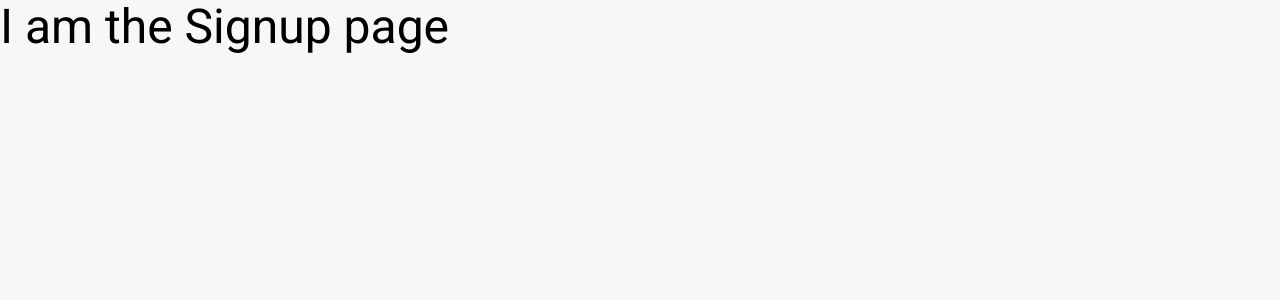
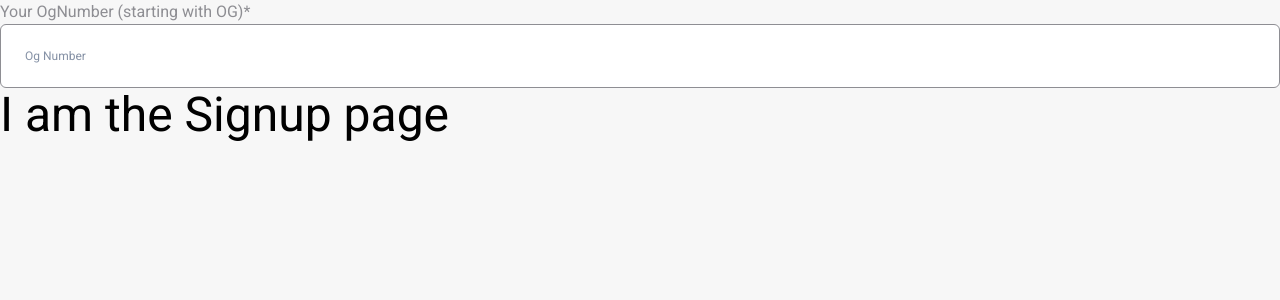
Before and after one commit to tyinter46/TescomDigitalizationFrontend, a React (Create React App) app: page /auth/register in a window 1280 px wide. Shown: the top 300 px of the page. Built offline with nearby package versions, Linux system fonts and the light colour scheme.

Commit message:
feat: new landing page update

```diff
--- a/src/assets/logos.ts
+++ b/src/assets/logos.ts
@@ -4,3 +4,4 @@ const POLYGON_PATH = "/img/polygon";
 export const ogLogo = `${IMG_PATH}/OGLOGO.png`;
 export const whitePolygon = `${POLYGON_PATH}/whitePolygon.png`;
 export const yellowPolygon = `${POLYGON_PATH}/yellowPolygon.png`;
+export const yellowAndWhitePolygon = `${POLYGON_PATH}/yellowAndWhitePolygon.png`;
--- a/src/components/layouts/home/LeftContent.tsx
+++ b/src/components/layouts/home/LeftContent.tsx
@@ -5,11 +5,19 @@ import { SIGNUP } from "routes/CONSTANTS";
 const LeftContent = () => {
   return (
     <div className="flex flex-col content-center w-1/4 h-screen bg-gradient-to-r from-green from-100% via-yellow-500 via-100% to-green-500 to-200%">
-      <div className="mt-80 gap-x-10">
+      <div className="flex flex-col mt-20 ml-10 content-center md: block">
+        <strong>
+          {" "}
+          <h4 className="text-white">Simplified .</h4>
+          <h4 className="text-yellow">Secure.</h4>
+          <h5 className="text-white">Analytical Staff Data Management</h5>
+        </strong>
+      </div>
+      <div className="mt-40 gap-x-10">
         <img src={yellowPolygon} alt="yellowPolygon" />
         <img src={whitePolygon} alt="whitePolygon" />
       </div>
-      <div className="mt-40 flex md: flex flex-row justify-evenly mt-40 w-inherit ">
+      <div className="mt-10 flex md: flex flex-row justify-evenly mt-40 w-inherit ">
         <div className="text-wrap text-base content-center text-white block w-1/2 hidden md:block">
           Unlock Efficiency with Our Advanced Staff Management Platform
         </div>
--- a/src/components/layouts/home/RightContent.tsx
+++ b/src/components/layouts/home/RightContent.tsx
@@ -1,5 +1,10 @@
+import { yellowAndWhitePolygon } from "assets/logos";
 const RightContent = () => {
-  return <div className="h-96 w-96 ml-48 mt-40 bg-green rounded-2xl"></div>;
+  return (
+    <div className="h-{10px} w-96 ml-48 mt-28 mb-10 bg-green rounded-2xl">
+      <img src={yellowAndWhitePolygon} alt="" className="mt-60" />
+    </div>
+  );
 };
 
 export default RightContent;
--- /dev/null
+++ b/src/components/widgets/dropdowns/Dropdown.tsx
@@ -0,0 +1,30 @@
+import { useMemo, cloneElement, Children } from "react";
+import type { ReactNode } from "react";
+
+interface Props {
+  children: ReactNode;
+  button: ReactNode;
+}
+
+const Dropdown = ({ children, button }: Props) => {
+  const dropDownElements = useMemo(() => {
+    const childrenArray = Children.toArray(children);
+    const className = "last:border-b-0 border-1 transition-colors rounded-one whitespace-nowrap";
+    // eslint-disable-next-line @typescript-eslint/no-unsafe-argument
+    return childrenArray.map((child: any) => {
+      // eslint-disable-next-line @typescript-eslint/no-unsafe-argument
+      return cloneElement(child, { ...child.props, className });
+    });
+  }, [children]);
+
+  return (
+    <div className="group relative">
+      {button}
+      <div className="min-w-full hidden absolute group-hover:block transition-transform duration-1000 z-20 left-{50%] translate-x-[-50%]">
+        <div className="p-3 bg-white rounded-lg overflow-hiidden w-auto">{dropDownElements}</div>
+      </div>
+    </div>
+  );
+};
+
+export default Dropdown;
--- /dev/null
+++ b/src/components/widgets/dropdowns/index.ts
@@ -0,0 +1 @@
+export { default as Dropdown } from "./Dropdown";
--- a/src/components/widgets/input/FormInput.tsx
+++ b/src/components/widgets/input/FormInput.tsx
@@ -1,3 +1,4 @@
+// eslint-disable-next-line @typescript-eslint/consistent-type-imports
 import Input, { Props as InputProp } from "./Input";
 
 type Props = {
--- a/src/components/widgets/input/Input.tsx
+++ b/src/components/widgets/input/Input.tsx
@@ -36,7 +36,12 @@ const Input = ({ end, size = "md", className = "", ...props }: Props) => {
           type={password ? "password" : "text"}
           className="w-full h-full bg-transperent"
         />
-        <div className="cursor-pointer" onClick={() => setPassword(!password)}>
+        <div
+          className="cursor-pointer"
+          onClick={() => {
+            setPassword(!password);
+          }}
+        >
           {password ? "show" : "hide"}
         </div>
       </div>
@@ -48,7 +53,9 @@ const Input = ({ end, size = "md", className = "", ...props }: Props) => {
       <PhoneInput
         country={"ng"}
         preferredCountries={["ng"]}
-        onChange={(_, __, e) => props.onChange(e)}
+        onChange={(_, __, e) => {
+          props.onChange(e);
+        }}
         containerClass={`${className} w-full flex items-center border rounded-[6px]`}
         containerStyle={{ width: "100%" }}
         inputStyle={{ width: "100%", height: "64px", paddingLeft: "72px", border: "none" }}
--- a/src/pages/Signup/SignUpView.tsx
+++ b/src/pages/Signup/SignUpView.tsx
@@ -1,6 +1,25 @@
+import { Input } from "components/widgets/input";
+
 const SignupView = () => {
   return (
-    <div>
+    <div className="w-full">
+      <form className="space-y-3">
+        <div>
+          <label htmlFor="ogNumber" className="block text-lg text-gray-200">
+            Your OgNumber (starting with OG)*
+          </label>
+          <Input
+            size="lg"
+            type="text"
+            id="ogNumber"
+            placeholder="Og Number"
+            onChange={() => {
+              console.log("hi");
+            }}
+            className="w-full"
+          />
+        </div>
+      </form>
       <h1>I am the Signup page</h1>
     </div>
   );
```
Also changed, not shown: public/img/polygon/yellowAndWhitePolygon.png (added), 1 other file (tests, documents, lock files or other folders).
